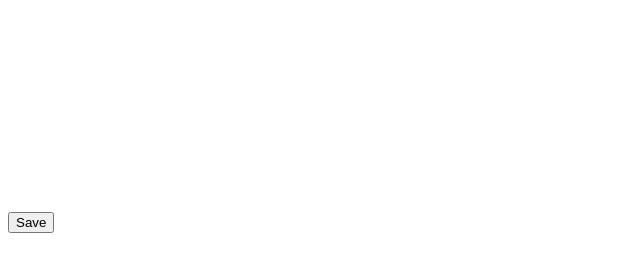
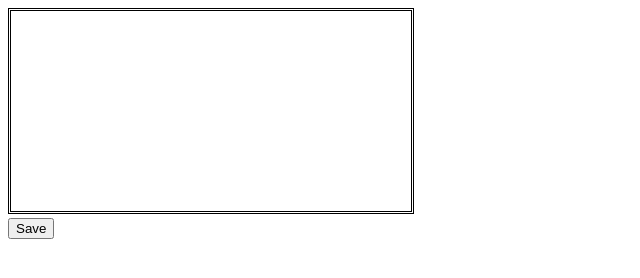
Before and after one commit to rafal-k4/SignatureTest, a plain HTML site: page 404.html in a window 1280 px wide. Shown: the whole page, without its empty margins (0-640 px from the left). Drawn offline with Linux system fonts and the light colour scheme.

Commit message:
added border

```diff
--- a/404.html
+++ b/404.html
@@ -12,7 +12,7 @@
 
 <body>
     <div>
-        <canvas id="signature-pad" class="signature-pad" width="400" height="200"></canvas>
+        <canvas id="signature-pad" class="signature-pad" width="400" height="200"  style="border-style: double"></canvas>
     </div>
     <button id="save-button">
         Save
```
Also changed, not shown: Index.html (+1 -1 lines).
